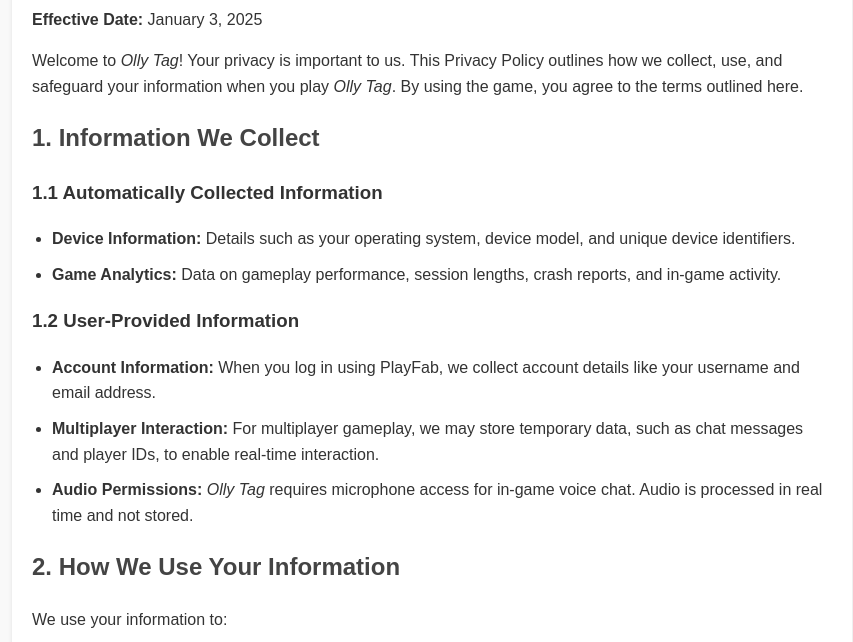
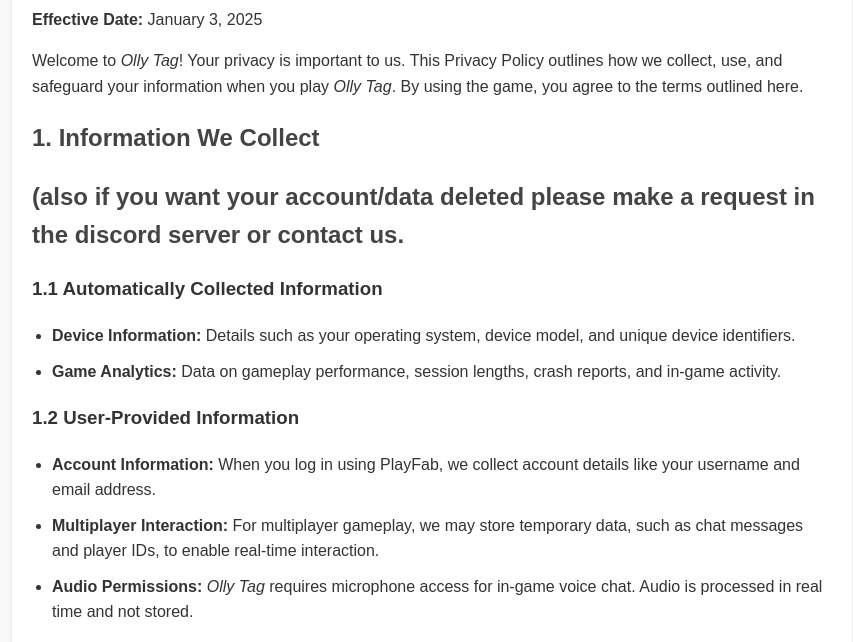
Before and after one commit to olly1083/olly1083.github.io, a plain HTML site: page Privacy Policy.html in a window 1280 px wide. Shown: the part 126-768 px from the top of the page, without its empty margins (208-1061 px from the left). Drawn offline with Linux system fonts and the light colour scheme.

Commit message:
Update Privacy Policy.html

```diff
--- a/Privacy Policy.html
+++ b/Privacy Policy.html
@@ -52,6 +52,7 @@
         <p>Welcome to <em>Olly Tag</em>! Your privacy is important to us. This Privacy Policy outlines how we collect, use, and safeguard your information when you play <em>Olly Tag</em>. By using the game, you agree to the terms outlined here.</p>
 
         <h2>1. Information We Collect</h2>
+        <h2>(also if you want your account/data deleted please make a request in the discord server or contact us.</h2>
         <h3>1.1 Automatically Collected Information</h3>
         <ul>
             <li><strong>Device Information:</strong> Details such as your operating system, device model, and unique device identifiers.</li>
```
